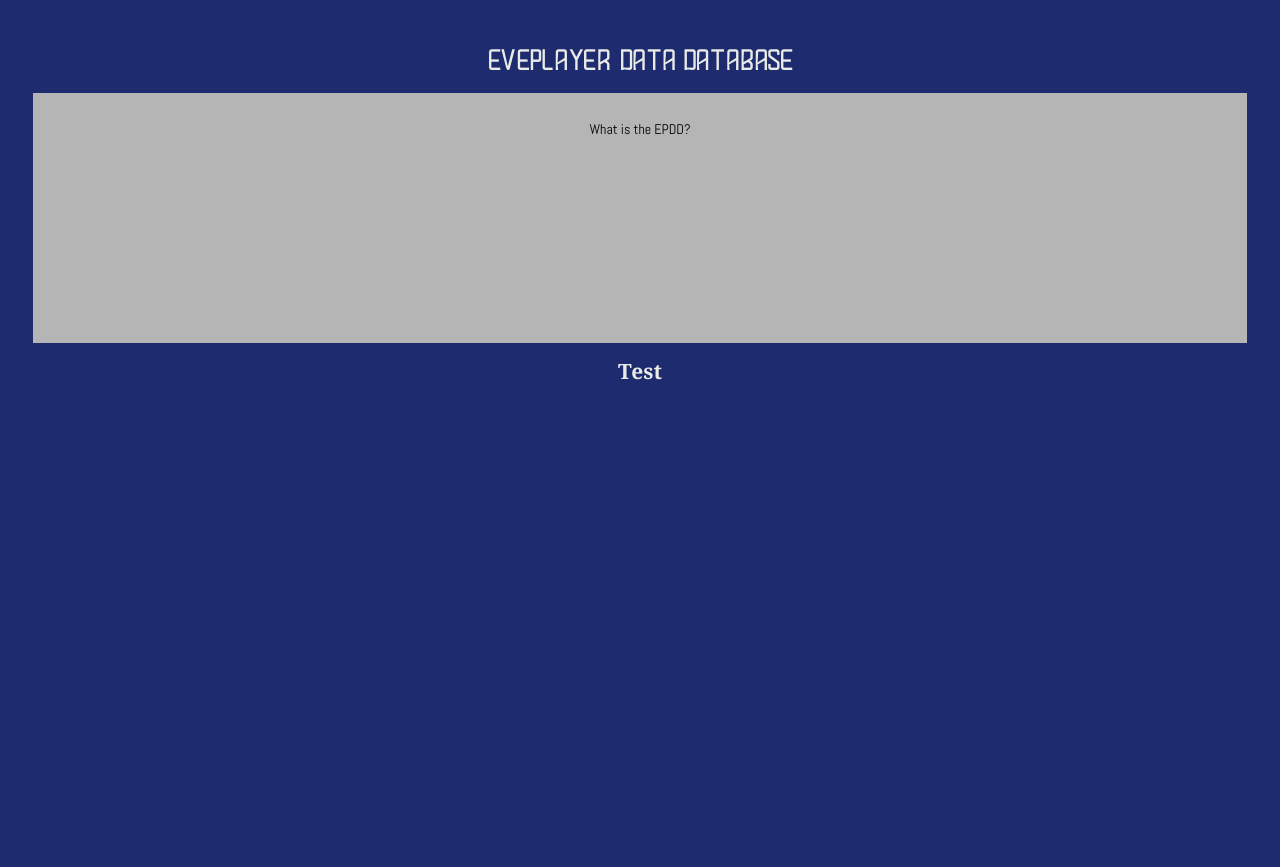
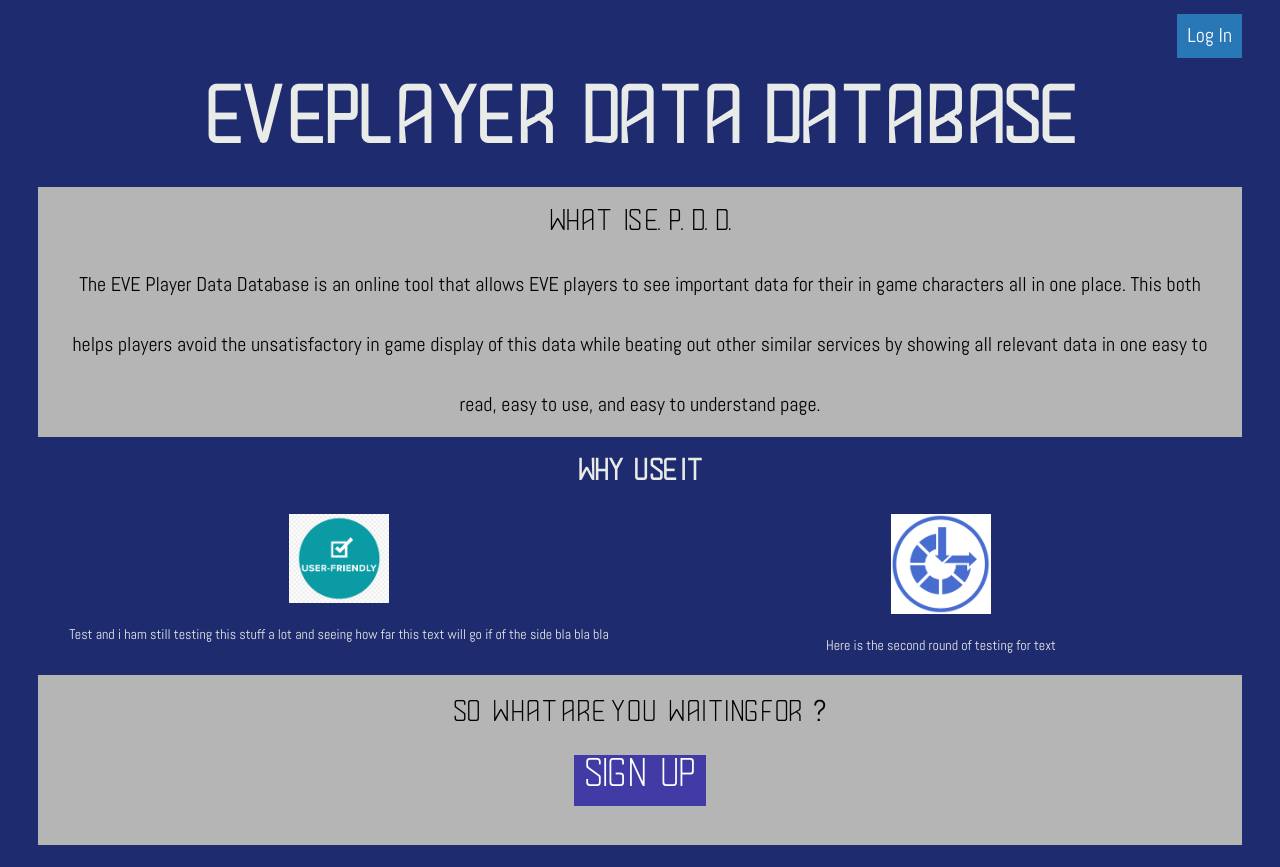
Before and after one commit to Sentinion/ESI-Website, a plain HTML site: page index.html in a window 1280 px wide. Before the commit the page ends 800 px from the top, so only its background shows below. Drawn offline with Linux system fonts and the light colour scheme.

Commit message:
Lot of new stuff. Implemented some online fonts, created two buttons to link to new log in and sign up pages. Put in some stock images as place holders for some stuff to add to the website. Did a lot of work on the css end so the website's looking a little nicer but still have a long ways to go. Looking to create log in and sign up pages next and researching accounts and how to create / store / validate them.

```diff
--- a/index.html
+++ b/index.html
@@ -8,24 +8,63 @@
 </head>
 
 <body class="style_sheet.css">
+	<div>
+		<p align="right">
+			<a class="logIn" href="./log_in.html">
+				<span style="color: #FFFFFF; font-size: 20px; font-family: Abel">Log In</span>
+			</a>
+		</p>
+	</div>
 
 	<h1>
 		EVE Player Data Database
 
 	</h1>
 
-	<header>
-		What is the EPDD?
+	<header class="bigDisplayBlock">
+		What is E. P. D. D.
+		<p class="para">
+		The EVE Player Data Database is an online tool that allows EVE players to see important data for their in game characters all in one place. This both helps players avoid the unsatisfactory in game display of this data while beating out other similar services by showing all relevant data in one easy to read, easy to use, and easy to understand page.
+		</p>
 	</header>
 
-	<h2>
-		Test
+	<h2 style="font-family: Blern; font-size: 30px;">
+		Why use it
 	</h2>
 
 	<main>
-		<section class=""></section>
-		<section class=""></section>
+		<div class="container">
+			<div class = "containerSpace">
+				<img src="images/kisspng-computer-icons-user-usability-user-friendly-5b113ff865ec19.3854698315278571444175.jpg" alt="User_Friendly" width="100px">
+				<p style="font-family: Abel">Test and i ham still testing this stuff a lot and seeing how far this text will go if of the side bla bla bla</p>
+			</div>
+			<div class="containerSpace">
+				<img src="images/download.png" width="100px">
+				<p style="font-family: Abel">
+				Here is the second round of testing for text
+				</p>
+			</div>
+
+
+
+
+		</div>
+
+	<div class="smallDisplayBlock">
+	So what are you waiting for <span style="font-family: Abel">?</span>
+		<p>
+			<a class="signIn" href="./sign_up.html">
+				<span style="color: #FFFFFF; font-size: 40px">Sign Up</span>
+			</a>
+		</p>
+
+	</div>
+	<br>
+
+
 	</main>
+
+
 
 </body>
 </html>
--- a/style_sheet.css
+++ b/style_sheet.css
@@ -1,20 +1,20 @@
 @charset "utf-8";
 /* CSS Document */
 
-
 @font-face {
 	font-family: Blern;
-	src: url(Blern_Regular.otf);
+	src: url("fonts/Blern_Regular.otf");
 }
 
 @font-face {
 	font-family: Abel;
-	src: url(Abel-Regular.ttf);
+	src: url("fonts/Abel-Regular.ttf");
 }
 body {
 	background-color:#1E2B6E;
 	height: 200px;
-	padding: 25px;
+	padding-right: 30px;
+	padding-left: 30px;
 
 	font-family: Georgia;
 	text-align: center;
@@ -25,15 +25,97 @@ body {
 
 h1 {
 	font-family: Blern;
+	font-size: 80px;
 }
 
-header {
+a.signIn:link {
+	background-color: #433BA5;
+	text-align: center;
+	padding-top: 10px;
+	padding-left: 10px;
+	padding-right: 10px;
+	padding-bottom: 16px;
+	text-decoration: none;
+	display: inline-block;
+}
+
+a.signIn:hover, a.signIn:active {
+	background-color: #3D38E3;
+	text-decoration: none;
+}
+
+a.logIn:link {
+	background-color: #2A77B6;
+	text-align: center;
+	padding-top: 10px;
+	padding-left: 10px;
+	padding-right: 10px;
+	padding-bottom: 10px;
+	text-decoration: none;
+	display: inline-block;
+}
+
+a.logIn:hover, a.logIn:active {
+	background-color: #39B4E7;
+	text-decoration: none;
+}
+
+.bigDisplayBlock {
 	background-color:#B5B5B5;
 	height: 200px;
 	padding: 25px;
 
-	font-family: Abel;
+	font-family: Blern;
 	text-align: center;
 	color: #000000;
 	line-height: 22px;
+	font-size: 30px;
 }
+
+.smallDisplayBlock {
+	background-color:#B5B5B5;
+	height: 120px;
+	padding: 25px;
+
+	font-family: Blern;
+	text-align: center;
+	color: #000000;
+	line-height: 22px;
+	font-size: 30px;
+}
+.para {
+	font-family: Abel;
+	font-weight: 100;
+	line-height: 60px;
+	font-size: 20px;
+}
+
+.leftImage {
+	width: 250px;
+	height: 100%;
+	padding-left: 20px;
+	float: left;
+}
+
+.rightImage {
+	width: 250px;
+	height: 100%;
+	float: left;
+}
+
+.container {
+	display: flex;
+}
+
+.containerSpace {
+	flex: 50%;
+	padding: 5px
+}
+
+.logInButton {
+	background-color: #2A77B6;
+	height: 30px;
+	padding-top: 6px;
+	width: 70px;
+	margin-left: auto;
+}
```
Also changed, not shown: log_in.html (added, +10 -0 lines), sign_up.html (added, +10 -0 lines), fonts/Abel-Regular.ttf (renamed from Abel-Regular.ttf), fonts/Blern_Regular.otf (renamed from Blern_Regular.otf), fonts/OFL.txt (renamed from OFL.txt), images/download.png (added), images/kisspng-computer-icons-user-usability-user-friendly-5b113ff865ec19.3854698315278571444175.jpg (added), images/stock-market-statistics-blue-display-43981121.jpg (added).
